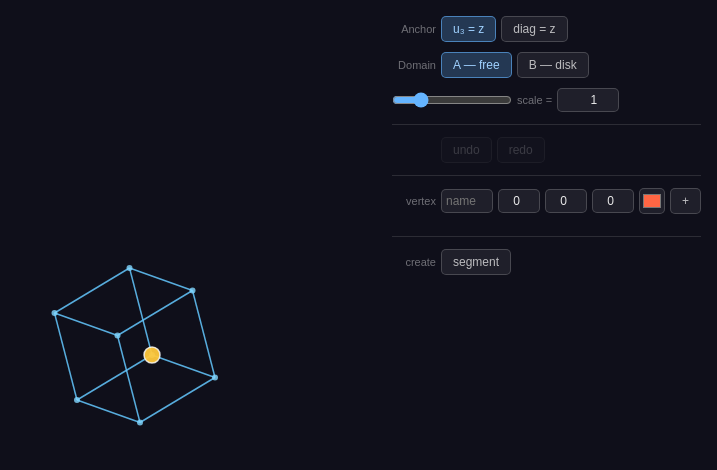
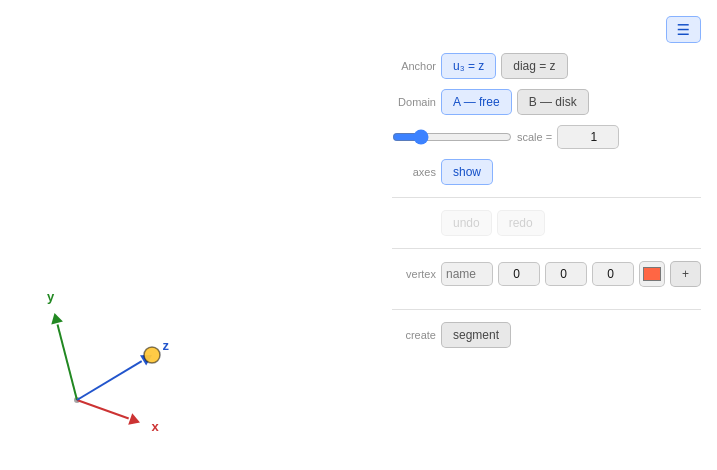
Before and after one commit to Ariel-Davis/CubeParam, a plain HTML site: page index.html in a window 1280 px wide. Shown: the whole page, without its empty margins (563-1280 px from the left). Drawn offline with Linux system fonts and the light colour scheme.

Commit message:
version_1.6

```diff
--- a/index.html
+++ b/index.html
@@ -4,12 +4,14 @@
   <meta charset="UTF-8">
   <meta name="viewport" content="width=device-width, initial-scale=1.0">
   <title>Cube Projection</title>
-  <link rel="stylesheet" href="style.css">
+  <link rel="stylesheet" href="style.css?v=3">
 </head>
 <body>
   <canvas id="canvas"></canvas>
 
   <div id="controls">
+    <button id="btn-toggle-controls" class="active">☰</button>
+    <div id="controls-body">
       <div class="toggle-group">
         <span class="label">Anchor</span>
         <button id="btn-u3"  class="active">u₃ = z</button>
@@ -24,6 +26,10 @@
         <input type="range"  id="slider-scale" min="0.25" max="4" step="0.01" value="1">
         <span class="label" id="scale-label">scale =</span>
         <input type="number" id="input-scale"  value="1" step="0.01">
+      </div>
+      <div class="toggle-group">
+        <span class="label">axes</span>
+        <button id="btn-axes" class="active">show</button>
       </div>
       <div class="section-divider"></div>
       <div class="toggle-group">
@@ -49,7 +55,8 @@
       </div>
       <div id="segment-list"></div>
     </div>
+  </div>
 
-  <script src="main.js"></script>
+  <script src="main.js?v=3"></script>
 </body>
 </html>
--- a/main.js
+++ b/main.js
@@ -124,6 +124,7 @@ let displayMode = 'A';
 let controlPt   = new C(0.5, 0.3);
 let dragging    = false;
 let userScale   = 1.0;
+let showAxes    = true;
 
 // ─── Object system state ──────────────────────────────────────────────────────
 
@@ -231,7 +232,7 @@ function fromScreen(px, py, scale) {
 
 function drawDiskBoundary(scale) {
   ctx.save();
-  ctx.strokeStyle = 'rgba(255,255,255,0.18)';
+  ctx.strokeStyle = 'rgba(0,0,0,0.18)';
   ctx.setLineDash([4, 6]);
   ctx.lineWidth = 1;
   ctx.beginPath();
@@ -240,36 +241,64 @@ function drawDiskBoundary(scale) {
   ctx.restore();
 }
 
-function drawWireframe(vecs, scale) {
-  const vx = [];
-  for (let mask = 0; mask < 8; mask++) {
-    let v = new C(0, 0);
-    for (let k = 0; k < 3; k++) {
-      if (mask & (1 << k)) v = v.add(vecs[k]);
-    }
-    vx.push(toScreen(v, scale));
+const AXIS_COLORS  = ['#cc3333', '#228822', '#2255cc'];  // x, y, z
+const AXIS_LABELS  = ['x', 'y', 'z'];
+const ARROW_HEAD   = 12;  // arrowhead length in pixels
+
+function drawAxes(vecs, scale) {
+  const ox = cx(), oy = cy();
+
+  // Small origin dot
+  ctx.save();
+  ctx.beginPath();
+  ctx.arc(ox, oy, 3, 0, 2 * Math.PI);
+  ctx.fillStyle = 'rgba(0,0,0,0.35)';
+  ctx.fill();
+  ctx.restore();
+
+  for (let k = 0; k < 3; k++) {
+    const tip   = toScreen(vecs[k], scale);
+    const dx    = tip.x - ox;
+    const dy    = tip.y - oy;
+    const len   = Math.hypot(dx, dy);
+    const color = AXIS_COLORS[k];
+    if (len < 1) continue;
+
+    const ux = dx / len, uy = dy / len;   // unit vector toward tip
+    const angle = Math.atan2(dy, dx);
+    const a1 = angle + Math.PI * 5 / 6;   // arrowhead wing angles (150° back)
+    const a2 = angle - Math.PI * 5 / 6;
+
+    // Shaft — stops just before arrowhead base so they don't overlap
+    ctx.save();
+    ctx.beginPath();
+    ctx.moveTo(ox, oy);
+    ctx.lineTo(tip.x - ux * ARROW_HEAD, tip.y - uy * ARROW_HEAD);
+    ctx.strokeStyle = color;
+    ctx.lineWidth = 2;
+    ctx.stroke();
+    ctx.restore();
+
+    // Filled arrowhead triangle
+    ctx.save();
+    ctx.beginPath();
+    ctx.moveTo(tip.x, tip.y);
+    ctx.lineTo(tip.x + ARROW_HEAD * Math.cos(a1), tip.y + ARROW_HEAD * Math.sin(a1));
+    ctx.lineTo(tip.x + ARROW_HEAD * Math.cos(a2), tip.y + ARROW_HEAD * Math.sin(a2));
+    ctx.closePath();
+    ctx.fillStyle = color;
+    ctx.fill();
+    ctx.restore();
+
+    // Label just beyond the tip
+    ctx.save();
+    ctx.font = 'bold 13px sans-serif';
+    ctx.fillStyle = color;
+    ctx.textAlign = 'center';
+    ctx.textBaseline = 'middle';
+    ctx.fillText(AXIS_LABELS[k], tip.x + ux * 16, tip.y + uy * 16);
+    ctx.restore();
   }
-  ctx.save();
-  ctx.strokeStyle = 'rgba(100, 200, 255, 0.85)';
-  ctx.lineWidth = 1.5;
-  for (let a = 0; a < 8; a++) {
-    for (let b = a + 1; b < 8; b++) {
-      const diff = a ^ b;
-      if (diff && !(diff & (diff - 1))) {
-        ctx.beginPath();
-        ctx.moveTo(vx[a].x, vx[a].y);
-        ctx.lineTo(vx[b].x, vx[b].y);
-        ctx.stroke();
-      }
-    }
-  }
-  ctx.fillStyle = 'rgba(130, 215, 255, 0.80)';
-  for (const v of vx) {
-    ctx.beginPath();
-    ctx.arc(v.x, v.y, 3, 0, 2 * Math.PI);
-    ctx.fill();
-  }
-  ctx.restore();
 }
 
 function drawSegments(vecs, heights, scale) {
@@ -301,7 +330,7 @@ function drawVertices(vecs, heights, scale) {
       ctx.save();
       ctx.beginPath();
       ctx.arc(s.x, s.y, 9, 0, 2 * Math.PI);
-      ctx.strokeStyle = 'rgba(255, 240, 80, 0.95)';
+      ctx.strokeStyle = 'rgba(30, 100, 220, 0.90)';
       ctx.lineWidth = 2;
       ctx.stroke();
       ctx.restore();
@@ -312,7 +341,7 @@ function drawVertices(vecs, heights, scale) {
     ctx.arc(s.x, s.y, 5, 0, 2 * Math.PI);
     ctx.fillStyle = v.color;
     ctx.fill();
-    ctx.strokeStyle = 'rgba(255,255,255,0.50)';
+    ctx.strokeStyle = 'rgba(0,0,0,0.25)';
     ctx.lineWidth = 1;
     ctx.stroke();
     ctx.restore();
@@ -334,7 +363,7 @@ function drawControlPoint(scale) {
   ctx.arc(pt.x, pt.y, 8, 0, 2 * Math.PI);
   ctx.fillStyle = 'rgba(255, 200, 60, 0.95)';
   ctx.fill();
-  ctx.strokeStyle = 'rgba(255,255,255,0.80)';
+  ctx.strokeStyle = 'rgba(0,0,0,0.50)';
   ctx.lineWidth = 1.5;
   ctx.stroke();
   ctx.restore();
@@ -346,7 +375,7 @@ function draw() {
   const display           = getDisplayScale();
   const { vecs, heights } = getProjectionState();
   if (displayMode === 'B') drawDiskBoundary(base);
-  drawWireframe(vecs, display);
+  if (showAxes) drawAxes(vecs, display);
   drawSegments(vecs, heights, display);
   drawVertices(vecs, heights, display);
   drawControlPoint(base);
@@ -491,10 +520,18 @@ function applyScale(value) {
   draw();
 }
 
-sliderScale.addEventListener('input',  () => applyScale(parseFloat(sliderScale.value)));
+sliderScale.addEventListener('input', () => applyScale(parseFloat(sliderScale.value)));
 inputScale.addEventListener('change', () => {
   const v = parseFloat(inputScale.value);
   if (!isNaN(v) && v > 0) applyScale(v);
+});
+
+// ─── Axes button ──────────────────────────────────────────────────────────────
+
+document.getElementById('btn-axes').addEventListener('click', () => {
+  showAxes = !showAxes;
+  document.getElementById('btn-axes').classList.toggle('active', showAxes);
+  draw();
 });
 
 // ─── Vertex controls ──────────────────────────────────────────────────────────
@@ -645,6 +682,15 @@ document.getElementById('btn-segment').addEventListener('click', () => {
   draw();
 });
 
+// ─── Controls panel toggle ────────────────────────────────────────────────────
+
+document.getElementById('btn-toggle-controls').addEventListener('click', () => {
+  const body = document.getElementById('controls-body');
+  const btn  = document.getElementById('btn-toggle-controls');
+  body.classList.toggle('collapsed');
+  btn.classList.toggle('active', !body.classList.contains('collapsed'));
+});
+
 // ─── Undo / redo controls ─────────────────────────────────────────────────────
 
 document.getElementById('btn-undo').addEventListener('click', undo);
--- a/style.css
+++ b/style.css
@@ -5,13 +5,14 @@
 }
 
 body {
-  background: #0f0f1a;
+  background: #ffffff;
   overflow: hidden;
 }
 
 canvas {
   display: block;
   touch-action: none; /* prevent browser scroll/zoom interfering with pointer events */
+  background: #ffffff;
 }
 
 #controls {
@@ -21,8 +22,25 @@ canvas {
   z-index: 100;
   display: flex;
   flex-direction: column;
+  align-items: flex-end;
   gap: 10px;
   user-select: none;
+}
+
+#btn-toggle-controls {
+  padding: 5px 10px;
+  font-size: 15px;
+  line-height: 1;
+}
+
+#controls-body {
+  display: flex;
+  flex-direction: column;
+  gap: 10px;
+}
+
+#controls-body.collapsed {
+  display: none;
 }
 
 .toggle-group {
@@ -32,7 +50,7 @@ canvas {
 }
 
 .label {
-  color: rgba(255, 255, 255, 0.40);
+  color: rgba(0, 0, 0, 0.45);
   font-family: sans-serif;
   font-size: 11px;
   width: 44px;
@@ -41,9 +59,9 @@ canvas {
 
 button {
   padding: 5px 11px;
-  background: rgba(255, 255, 255, 0.07);
-  color: rgba(255, 255, 255, 0.70);
-  border: 1px solid rgba(255, 255, 255, 0.18);
+  background: #e8e8e8;
+  color: rgba(0, 0, 0, 0.70);
+  border: 1px solid rgba(0, 0, 0, 0.18);
   border-radius: 5px;
   cursor: pointer;
   font-family: sans-serif;
@@ -57,19 +75,25 @@ button:disabled {
 }
 
 button:disabled:hover {
-  background: rgba(255,255,255,0.07);
-  color: rgba(255,255,255,0.70);
+  background: #e8e8e8;
+  color: rgba(0, 0, 0, 0.70);
 }
 
 button:hover {
-  background: rgba(255, 255, 255, 0.14);
-  color: white;
+  background: #d4d4d4;
+  color: #000000;
 }
 
 button.active {
-  background: rgba(100, 180, 255, 0.25);
-  border-color: rgba(100, 180, 255, 0.60);
-  color: rgba(160, 210, 255, 1.0);
+  background: rgba(60, 130, 255, 0.15);
+  border-color: rgba(60, 130, 255, 0.55);
+  color: rgba(20, 80, 200, 1.0);
+}
+
+button.active-loop {
+  background: rgba(0, 170, 80, 0.12);
+  border-color: rgba(0, 170, 80, 0.50);
+  color: rgba(0, 120, 50, 1.0);
 }
 
 #scale-label {
@@ -79,16 +103,16 @@ button.active {
 
 #slider-scale {
   width: 120px;
-  accent-color: rgba(100, 180, 255, 0.80);
+  accent-color: rgba(60, 130, 255, 0.80);
   cursor: pointer;
 }
 
 #input-scale {
   width: 62px;
   padding: 4px 6px;
-  background: rgba(255, 255, 255, 0.07);
-  color: rgba(255, 255, 255, 0.90);
-  border: 1px solid rgba(255, 255, 255, 0.18);
+  background: #f0f0f0;
+  color: rgba(0, 0, 0, 0.90);
+  border: 1px solid rgba(0, 0, 0, 0.18);
   border-radius: 5px;
   font-family: sans-serif;
   font-size: 12px;
@@ -103,16 +127,16 @@ button.active {
 }
 
 .section-divider {
-  border-top: 1px solid rgba(255,255,255,0.12);
+  border-top: 1px solid rgba(0, 0, 0, 0.12);
   margin: 2px 0;
 }
 
 .v-name-input {
   width: 52px;
   padding: 4px;
-  background: rgba(255,255,255,0.07);
-  color: rgba(255,255,255,0.90);
-  border: 1px solid rgba(255,255,255,0.18);
+  background: #f0f0f0;
+  color: rgba(0, 0, 0, 0.90);
+  border: 1px solid rgba(0, 0, 0, 0.18);
   border-radius: 5px;
   font-family: sans-serif;
   font-size: 12px;
@@ -121,9 +145,9 @@ button.active {
 .v-coord {
   width: 42px;
   padding: 4px;
-  background: rgba(255,255,255,0.07);
-  color: rgba(255,255,255,0.90);
-  border: 1px solid rgba(255,255,255,0.18);
+  background: #f0f0f0;
+  color: rgba(0, 0, 0, 0.90);
+  border: 1px solid rgba(0, 0, 0, 0.18);
   border-radius: 5px;
   font-family: sans-serif;
   font-size: 12px;
@@ -134,8 +158,8 @@ button.active {
   width: 26px;
   height: 26px;
   padding: 1px;
-  background: rgba(255,255,255,0.07);
-  border: 1px solid rgba(255,255,255,0.18);
+  background: #f0f0f0;
+  border: 1px solid rgba(0, 0, 0, 0.18);
   border-radius: 5px;
   cursor: pointer;
 }
@@ -165,7 +189,7 @@ button.active {
 .v-name {
   font-family: monospace;
   font-size: 11px;
-  color: rgba(255,255,255,0.90);
+  color: rgba(0, 0, 0, 0.90);
   min-width: 28px;
 }
 
@@ -173,7 +197,7 @@ button.active {
   flex: 1;
   font-family: monospace;
   font-size: 11px;
-  color: rgba(255,255,255,0.65);
+  color: rgba(0, 0, 0, 0.55);
   white-space: nowrap;
 }
 
@@ -181,12 +205,6 @@ button.active {
   padding: 2px 6px;
   font-size: 11px;
   min-width: 0;
-}
-
-button.active-loop {
-  background: rgba(100, 255, 180, 0.20);
-  border-color: rgba(100, 255, 180, 0.55);
-  color: rgba(160, 255, 210, 1.0);
 }
 
 #segment-list {
@@ -215,6 +233,6 @@ button.active-loop {
   flex: 1;
   font-family: monospace;
   font-size: 11px;
-  color: rgba(255,255,255,0.80);
+  color: rgba(0, 0, 0, 0.75);
   white-space: nowrap;
 }
```
Lines whose indentation alone changed are shown as unchanged.
